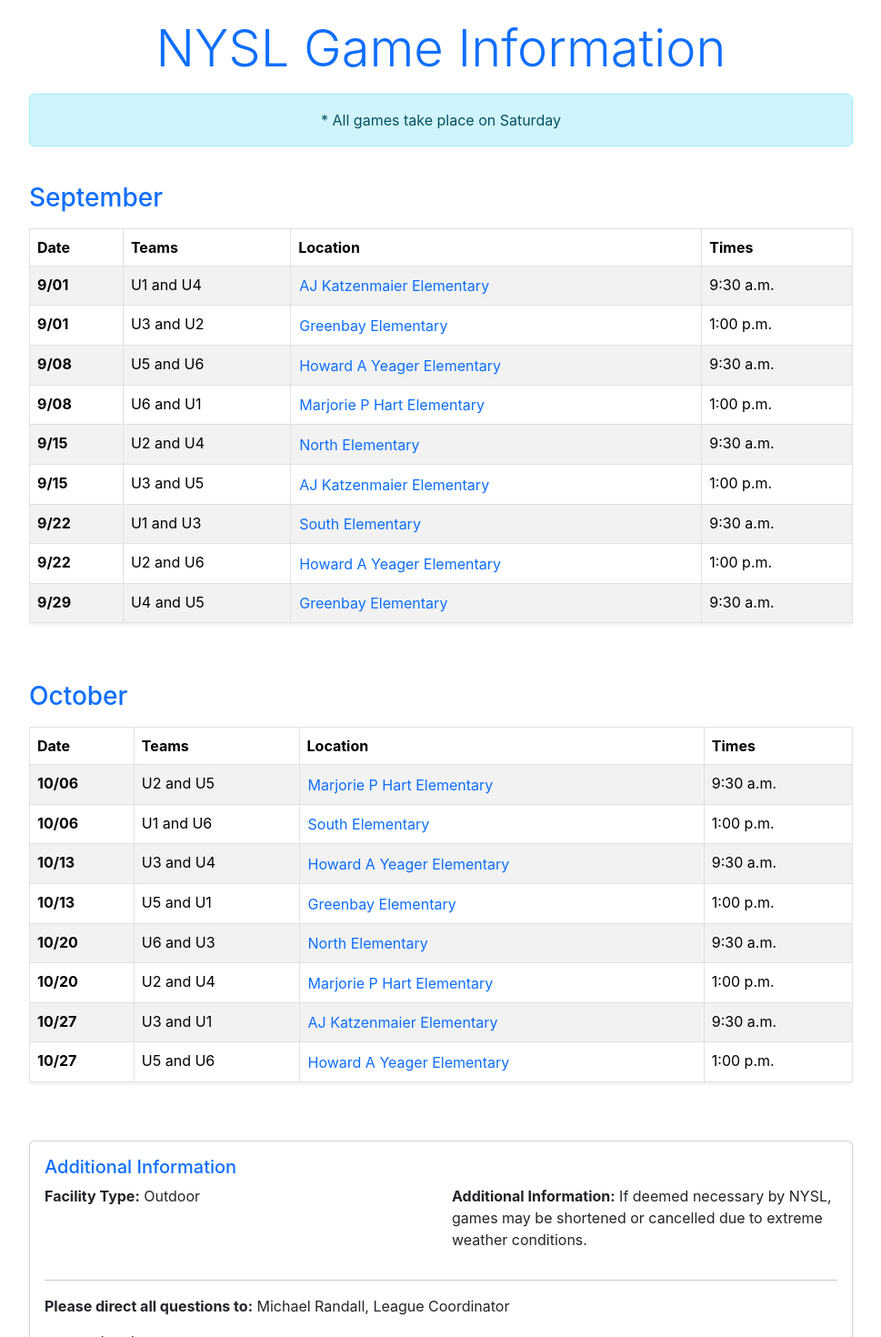
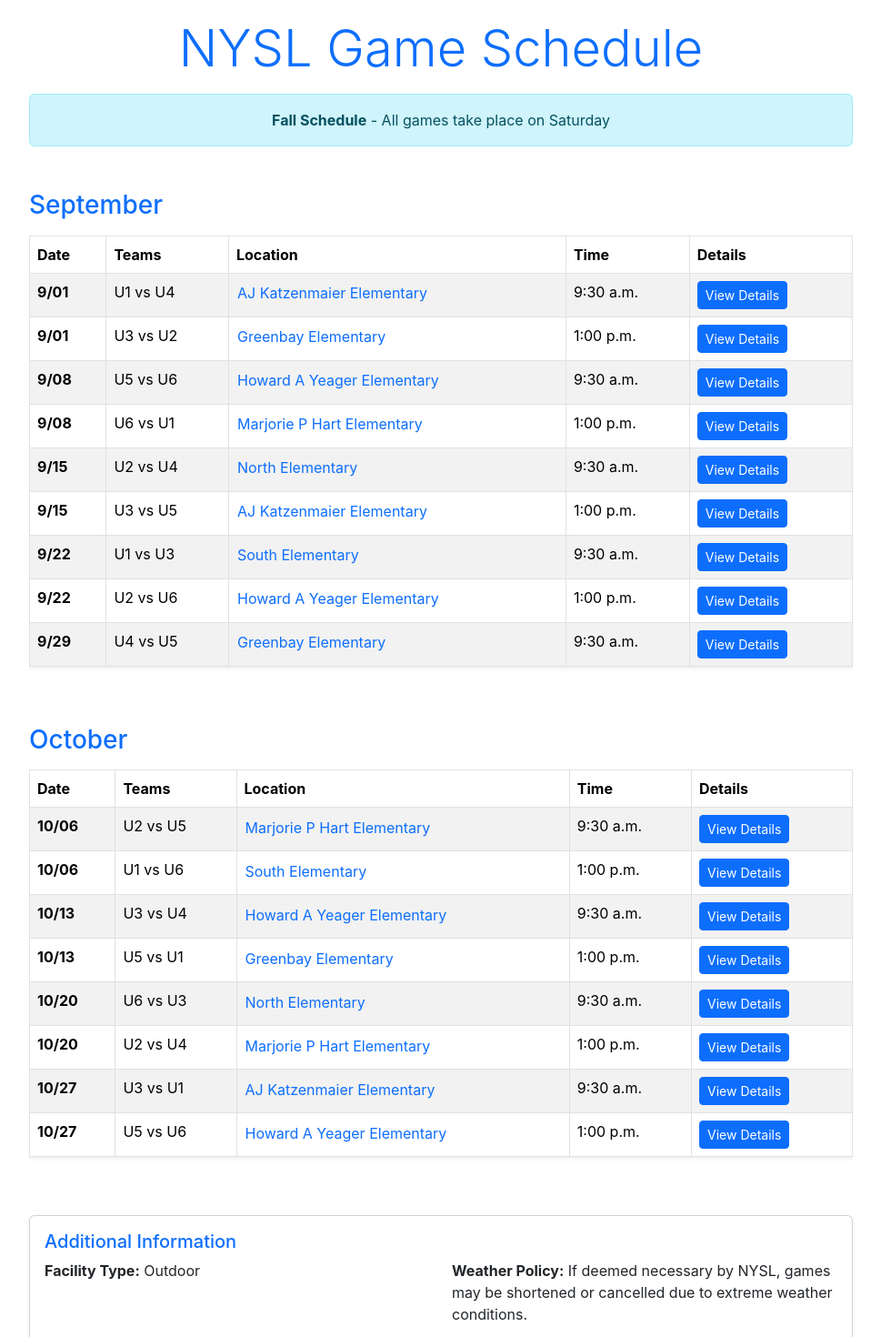
Before and after one commit to isaacjamieln-ops/ventana-app, a React (Create React App) app: page /games in a window 1280 px wide. Shown: the part 60-1530 px from the top of the page at 91% size, without its empty margins (155-1124 px from the left). Built offline with nearby package versions, Linux system fonts and the light colour scheme.

Commit message:
Ventana detallejuego

```diff
--- a/src/App.jsx
+++ b/src/App.jsx
@@ -5,7 +5,8 @@ import Home from './components/Home';
 import About from './components/About';
 import Contact from './components/Contact';
 import Rules from './components/Rules';
-import GameInfo from './components/GameInfo'; // Este es el componente de schedule
+import GameInfo from './components/GameInfo';
+import GameDetail from './components/GameDetail'; // Nuevo componente
 import Registration from './components/Registration';
 import './styles/App.css';
 
@@ -19,7 +20,8 @@ function App() {
           <Route path="/about" element={<About />} />
           <Route path="/contact" element={<Contact />} />
           <Route path="/rules" element={<Rules />} />
-          <Route path="/games" element={<GameInfo />} /> {/* Ruta /games para el schedule */}
+          <Route path="/games" element={<GameInfo />} />
+          <Route path="/game/:id" element={<GameDetail />} /> {/* Nueva ruta con parámetro */}
           <Route path="/register" element={<Registration />} />
         </Routes>
       </div>
--- /dev/null
+++ b/src/components/GameDetail.jsx
@@ -0,0 +1,99 @@
+import React from 'react';
+import { Container, Row, Col, Card, Button } from 'react-bootstrap';
+import { useParams, Link } from 'react-router-dom';
+import nyslData from '../data/nyslData';
+
+const GameDetail = () => {
+  const { id } = useParams(); // Obtiene el parámetro de la URL
+  const { games, locations } = nyslData;
+
+  // Buscar el juego por ID
+  const game = games[id];
+
+  if (!game) {
+    return (
+      <Container className="text-center mt-5">
+        <h2>Game not found</h2>
+        <Button as={Link} to="/games" variant="primary">
+          Back to Schedule
+        </Button>
+      </Container>
+    );
+  }
+
+  const location = locations[game.locationKey];
+
+  return (
+    <Container>
+      <Row className="justify-content-center mb-4">
+        <Col md={8} className="text-center">
+          <h1 className="display-4 text-primary mb-3">Game Details</h1>
+        </Col>
+      </Row>
+
+      <Row className="justify-content-center">
+        <Col md={8}>
+          <Card className="shadow-lg border-0">
+            <Card.Header className="bg-primary text-white text-center py-3">
+              <h3 className="mb-0">{game.team1} vs {game.team2}</h3>
+            </Card.Header>
+            <Card.Body className="p-4">
+              <Row className="mb-4">
+                <Col sm={6}>
+                  <h5 className="text-primary">Date</h5>
+                  <p className="h4">{game.date} {game.month}</p>
+                </Col>
+                <Col sm={6}>
+                  <h5 className="text-primary">Time</h5>
+                  <p className="h4">{game.time}</p>
+                </Col>
+              </Row>
+
+              <hr />
+
+              <Row className="mb-4">
+                <Col>
+                  <h5 className="text-primary">Location</h5>
+                  <p className="h5">{location?.name}</p>
+                  <p className="text-muted">{location?.address}</p>
+                </Col>
+              </Row>
+
+              {location?.mapUrl && (
+                <Row className="mb-4">
+                  <Col>
+                    <h5 className="text-primary mb-3">Map</h5>
+                    <div className="ratio ratio-16x9">
+                      <iframe
+                        src={location.mapUrl}
+                        title={location.name}
+                        allowFullScreen
+                        loading="lazy"
+                        style={{ border: 0, borderRadius: '8px' }}
+                      />
+                    </div>
+                  </Col>
+                </Row>
+              )}
+
+              <hr />
+
+              <Row>
+                <Col className="d-flex justify-content-between">
+                  <Button as={Link} to="/games" variant="outline-primary">
+                    ← Back to Schedule
+                  </Button>
+                  <Button as={Link} to="/" variant="outline-secondary">
+                    Home
+                  </Button>
+                </Col>
+              </Row>
+            </Card.Body>
+          </Card>
+        </Col>
+      </Row>
+    </Container>
+  );
+};
+
+export default GameDetail;
--- a/src/components/GameInfo.jsx
+++ b/src/components/GameInfo.jsx
@@ -1,5 +1,6 @@
 import React, { useState } from 'react';
 import { Container, Row, Col, Table, Card, Alert, Button, Modal } from 'react-bootstrap';
+import { Link } from 'react-router-dom';
 import nyslData from '../data/nyslData';
 
 const GameInfo = () => {
@@ -7,11 +8,20 @@ const GameInfo = () => {
   const [selectedLocation, setSelectedLocation] = useState(null);
   const [showMap, setShowMap] = useState(false);
 
+  // Agrupar juegos por mes y agregar ID
   const gamesByMonth = Object.values(games).reduce((acc, game) => {
-    if (!acc[game.month]) acc[game.month] = [];
-    acc[game.month].push(game);
+    if (!acc[game.month]) {
+      acc[game.month] = [];
+    }
+    // Encontrar el ID del juego (la clave en el objeto games)
+    const gameId = Object.keys(games).find(key => games[key] === game);
+    acc[game.month].push({ ...game, id: gameId });
     return acc;
   }, {});
+
+  // Ordenar los meses
+  const monthOrder = { September: 1, October: 2 };
+  const sortedMonths = Object.keys(gamesByMonth).sort((a, b) => monthOrder[a] - monthOrder[b]);
 
   const handleLocationClick = (locationKey) => {
     setSelectedLocation(locationKey);
@@ -22,31 +32,52 @@ const GameInfo = () => {
     <Container>
       <Row className="justify-content-center mb-4">
         <Col md={10} className="text-center">
-          <h1 className="display-4 text-primary mb-3">NYSL Game Information</h1>
-          <Alert variant="info">* All games take place on Saturday</Alert>
+          <h1 className="display-4 text-primary mb-3">NYSL Game Schedule</h1>
+          <Alert variant="info" className="mb-4">
+            <strong>Fall Schedule</strong> - All games take place on Saturday
+          </Alert>
         </Col>
       </Row>
 
-      {Object.entries(gamesByMonth).map(([month, monthGames]) => (
+      {sortedMonths.map((month) => (
         <Row key={month} className="justify-content-center mb-5">
           <Col md={10}>
             <h3 className="text-primary mb-3">{month}</h3>
             <Table striped bordered hover responsive className="shadow-sm">
               <thead className="bg-primary text-white">
-                <tr><th>Date</th><th>Teams</th><th>Location</th><th>Times</th></tr>
+                <tr>
+                  <th>Date</th>
+                  <th>Teams</th>
+                  <th>Location</th>
+                  <th>Time</th>
+                  <th>Details</th>
+                </tr>
               </thead>
               <tbody>
-                {monthGames.map((game, idx) => (
-                  <tr key={idx}>
+                {gamesByMonth[month].map((game, index) => (
+                  <tr key={index}>
                     <td className="fw-bold">{game.date}</td>
-                    <td>{game.team1} and {game.team2}</td>
+                    <td>{game.team1} vs {game.team2}</td>
                     <td>
-                      <Button variant="link" className="p-0 text-decoration-none"
-                        onClick={() => handleLocationClick(game.locationKey)}>
+                      <Button
+                        variant="link"
+                        className="p-0 text-decoration-none"
+                        onClick={() => handleLocationClick(game.locationKey)}
+                      >
                         {locations[game.locationKey]?.name}
                       </Button>
                     </td>
                     <td>{game.time}</td>
+                    <td>
+                      <Button
+                        as={Link}
+                        to={`/game/${game.id}`}
+                        variant="primary"
+                        size="sm"
+                      >
+                        View Details
+                      </Button>
+                    </td>
                   </tr>
                 ))}
               </tbody>
@@ -61,11 +92,16 @@ const GameInfo = () => {
             <Card.Body>
               <Card.Title className="text-primary h3">Additional Information</Card.Title>
               <Row>
-                <Col md={6}><p><strong>Facility Type:</strong> Outdoor</p></Col>
-                <Col md={6}><p><strong>Additional Information:</strong> If deemed necessary by NYSL, games may be shortened or cancelled due to extreme weather conditions.</p></Col>
+                <Col md={6}>
+                  <p><strong>Facility Type:</strong> Outdoor</p>
+                </Col>
+                <Col md={6}>
+                  <p><strong>Weather Policy:</strong> If deemed necessary by NYSL, games may be shortened or cancelled due to extreme weather conditions.</p>
+                </Col>
               </Row>
               <hr />
-              <p><strong>Please direct all questions to:</strong> Michael Randall, League Coordinator</p>
+              <h5 className="text-primary">Questions?</h5>
+              <p><strong>Contact:</strong> Michael Randall, League Coordinator</p>
               <p><strong>Phone:</strong> (630) 690-8132</p>
               <p><strong>Email:</strong> <a href="mailto:michael.randall@chisoccer.org">michael.randall@chisoccer.org</a></p>
             </Card.Body>
@@ -73,13 +109,26 @@ const GameInfo = () => {
         </Col>
       </Row>
 
+      {/* Modal para el mapa */}
       <Modal show={showMap} onHide={() => setShowMap(false)} size="lg">
-        <Modal.Header closeButton><Modal.Title>Location Map</Modal.Title></Modal.Header>
+        <Modal.Header closeButton>
+          <Modal.Title>Location Map</Modal.Title>
+        </Modal.Header>
         <Modal.Body>
           {selectedLocation && locations[selectedLocation]?.mapUrl && (
-            <iframe src={locations[selectedLocation].mapUrl} width="100%" height="450"
-              style={{ border: 0 }} allowFullScreen loading="lazy"
-              title={locations[selectedLocation].name} />
+            <div>
+              <h5>{locations[selectedLocation].name}</h5>
+              <p>{locations[selectedLocation].address}</p>
+              <iframe
+                src={locations[selectedLocation].mapUrl}
+                width="100%"
+                height="450"
+                style={{ border: 0 }}
+                allowFullScreen
+                loading="lazy"
+                title={locations[selectedLocation].name}
+              />
+            </div>
           )}
         </Modal.Body>
       </Modal>
```
